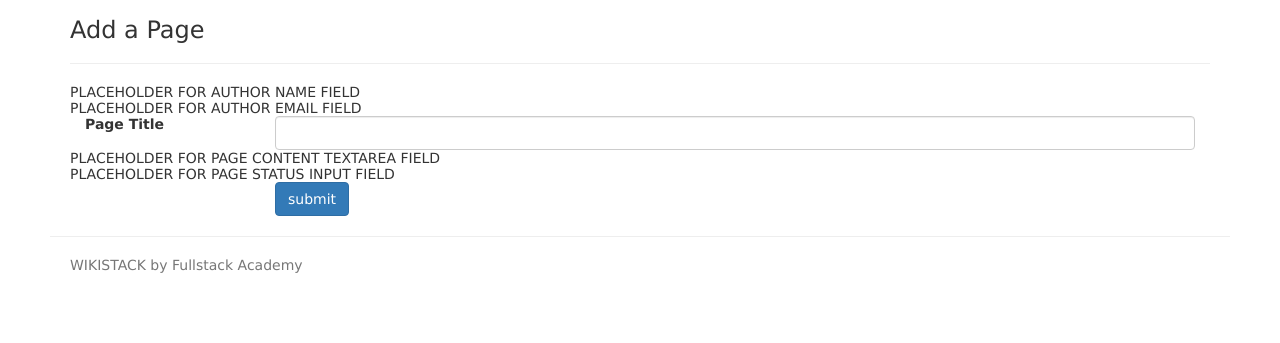
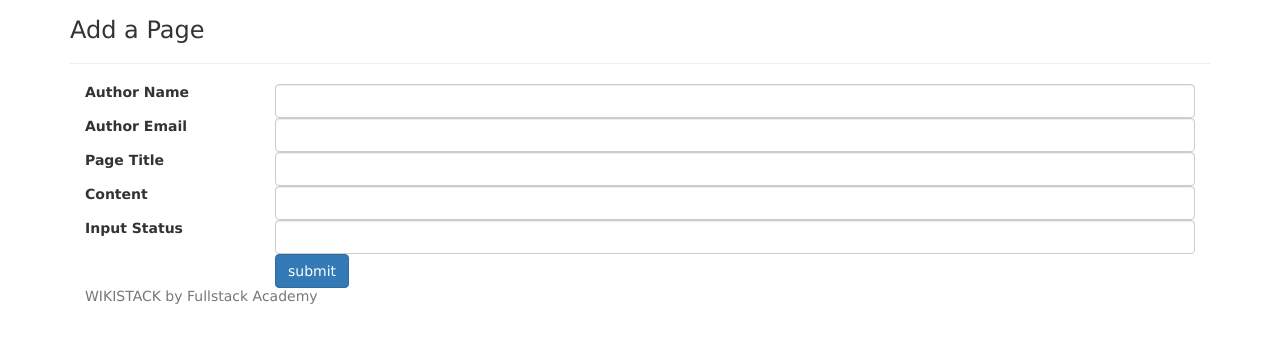
Before and after one commit to SuperNuva/wiki-stack, a website: page views/addpage.html in a window 1280 px wide. Shown: the part 53-396 px from the top of the page. Drawn offline with nearby package versions, Linux system fonts and the light colour scheme; files that its build step writes are made by us from their sources.

Commit message:
submit form done

```diff
--- a/app.js
+++ b/app.js
@@ -1,6 +1,8 @@
 const express = require('express')
 const app = express();
 const nunjucks = require('nunjucks');
+const morgan = require('morgan');
+const bodyParser = require('body-parser');
 
 const env = nunjucks.configure('views', {noCache: true});
 // have res.render work with html files
@@ -10,6 +12,9 @@ app.engine('html', nunjucks.render);
 
 app.use(express.static('public'));
 app.use(express.static('views'));
+app.use(morgan('dev'));
+app.use(bodyParser.json());
+app.use(bodyParser.urlencoded({extended: true}));
 
 const models = require('./models');
 const routes = require('./routes');
--- a/routes/wiki.js
+++ b/routes/wiki.js
@@ -5,6 +5,7 @@ router.get('/', (req, res, next) => {
 })
 
 router.post('/', (req, res, next) => {
+    console.log("request body: ", req.body);
     res.json(req.body);
 })
 
--- a/views/addpage.html
+++ b/views/addpage.html
@@ -5,9 +5,17 @@
   <hr>
   <form method="POST" action="/wiki/">
 
-    <div>PLACEHOLDER FOR AUTHOR NAME FIELD</div>
+    <div class="form-group">
+      <label for="Author Name" class="col-sm-2 control-label">Author Name</label>
+      <div class="col-sm-10">
+        <input name="author" type="text" class="form-control"/>
+      </div></div>
 
-    <div>PLACEHOLDER FOR AUTHOR EMAIL FIELD</div>
+    <div class="form-group">
+        <label for="Author Email" class="col-sm-2 control-label">Author Email</label>
+        <div class="col-sm-10">
+          <input name="email" type="text" class="form-control"/>
+    </div>
 
     <div class="form-group">
       <label for="title" class="col-sm-2 control-label">Page Title</label>
@@ -16,9 +24,17 @@
       </div>
     </div>
 
-    <div>PLACEHOLDER FOR PAGE CONTENT TEXTAREA FIELD</div>
+    <div class="form-group">
+      <label for="Content text" class="col-sm-2 control-label">Content</label>
+      <div class="col-sm-10">
+        <input name="content" type="text" class="form-control"/>
+    </div>
 
-    <div>PLACEHOLDER FOR PAGE STATUS INPUT FIELD</div>
+    <div class="form-group">
+      <label for="Input status" class="col-sm-2 control-label">Input Status</label>
+      <div class="col-sm-10">
+        <input name="status" type="text" class="form-control"/>
+    </div>
 
     <div class="col-sm-offset-2 col-sm-10">
       <button type="submit" class="btn btn-primary">submit</button>
```
